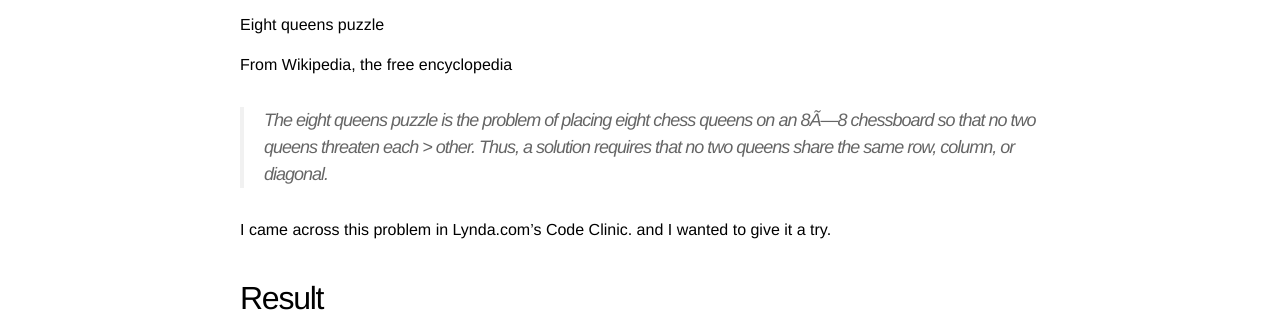
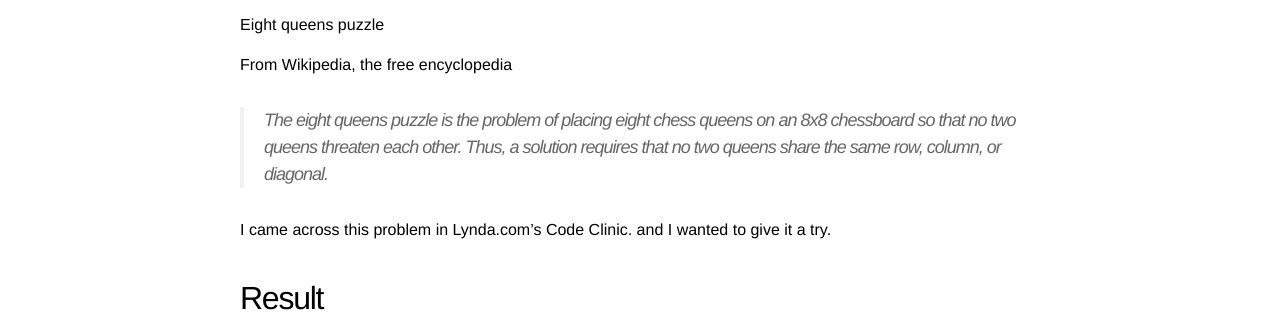
Before and after one commit to topher6345/topher6345.github.io, a Jekyll site: the page built from _posts/2014-11-22-eight-queens.markdown, in a window 1280 px wide and 900 px high. Shown: the part 195-507 px from the top of the window. Built offline with Jekyll 4.4.1, drawn with Linux system fonts in a browser that asks for light colours; Markdown is read by kramdown in place of the engine named in the settings.

Commit message:
Update 2014-11-22-eight-queens.markdown

```diff
--- a/_posts/2014-11-22-eight-queens.markdown
+++ b/_posts/2014-11-22-eight-queens.markdown
@@ -13,7 +13,7 @@ tags:
 # Eight queens puzzle
 From Wikipedia, the free encyclopedia
 
-> The eight queens puzzle is the problem of placing eight chess queens on an 8Ã—8 chessboard so that no two queens threaten each > other. Thus, a solution requires that no two queens share the same row, column, or diagonal.
+> The eight queens puzzle is the problem of placing eight chess queens on an 8x8 chessboard so that no two queens threaten each other. Thus, a solution requires that no two queens share the same row, column, or diagonal.
 
 I came across this problem in Lynda.com's Code Clinic. and I wanted to give it a try.
 
```
